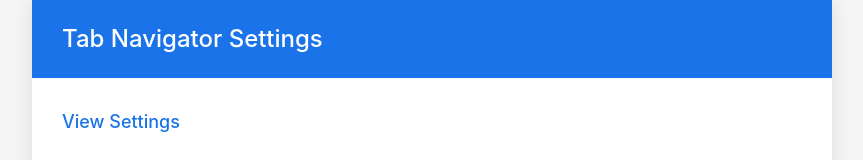
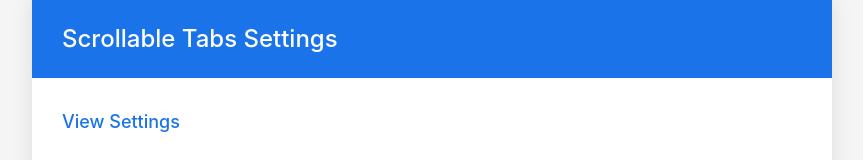
Before and after one commit to SKM162/Scrollable-tabs-extension, a browser extension: page settings/settings.html in a window 1280 px wide. Shown: the top 160 px of the page, without its empty margins (208-1071 px from the left). Drawn offline with Linux system fonts and the light colour scheme.

Commit message:
refactor: change Tab Navigator occurrences to Scrollable Tabs.

```diff
--- a/modules/constants.js
+++ b/modules/constants.js
@@ -1,4 +1,4 @@
-/** @fileoverview Centralized constants for the Tab Navigator extension */
+/** @fileoverview Centralized constants for the Scrollable Tabs extension */
 
 /** Default settings for the extension */
 export const DEFAULT_SETTINGS = {
--- a/popup/popup.js
+++ b/popup/popup.js
@@ -1,4 +1,4 @@
-/** @fileoverview Tab Navigator - Main Popup Logic */
+/** @fileoverview Scrollable Tabs - Main Popup Logic */
 
 import {
   DEFAULT_SETTINGS,
--- a/settings/settings.html
+++ b/settings/settings.html
@@ -3,13 +3,13 @@
 <head>
   <meta charset="UTF-8">
   <meta name="viewport" content="width=device-width, initial-scale=1.0">
-  <title>Tab Navigator Settings</title>
+  <title>Scrollable Tabs Settings</title>
   <link rel="stylesheet" href="settings.css">
 </head>
 <body>
   <div class="settings-container">
     <header>
-      <h1>Tab Navigator Settings</h1>
+      <h1>Scrollable Tabs Settings</h1>
     </header>
 
     <main>
```
Also changed, not shown: popup/popup.html (+1 -1 lines).
